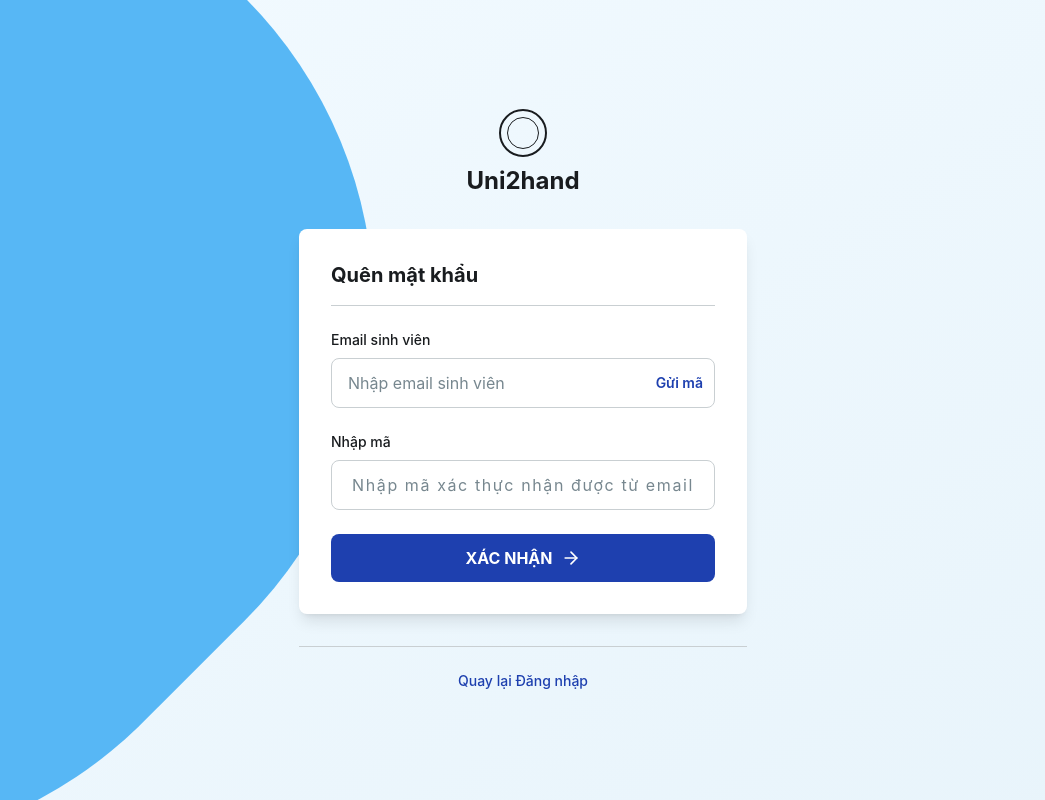
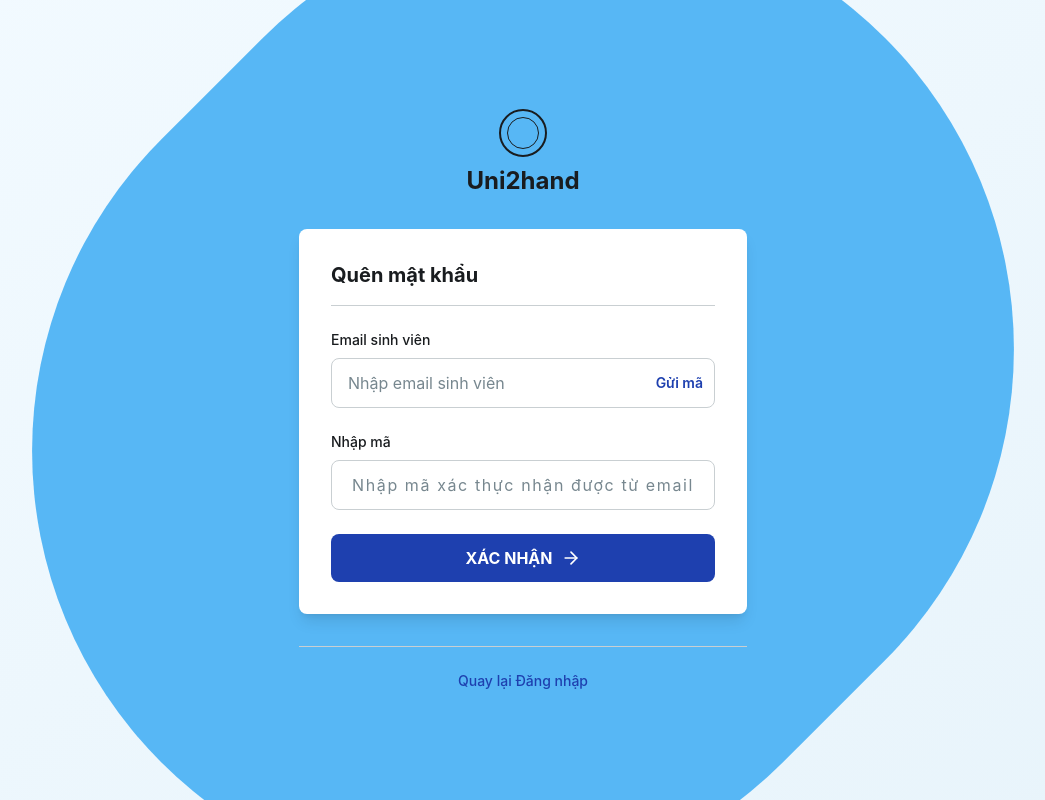
Before and after one commit to MrCopperrrr/Secondhand_Ecommerce, a React (Vite) app in the folder client/: page /forgot-password in a window 1280 px wide. Shown: the whole page, without its empty margins (117-1162 px from the left). Built offline with nearby package versions, Linux system fonts and the light colour scheme.

Commit message:
style: center align the background pill shape decoration

```diff
--- a/client/src/components/auth/decoration-shape.tsx
+++ b/client/src/components/auth/decoration-shape.tsx
@@ -3,10 +3,9 @@
 export function DecorationShape() {
   return (
     <div className="absolute inset-0 overflow-hidden pointer-events-none select-none">
-      {/* Pill shape based on user guide:
-          - Large rectangle (size proportional to viewport)
-          - Max rounding (radius = 1/2 width)
-          - Rotation 45 degrees counter-clockwise (-45deg)
+      {/* Centered Pill shape:
+          - Geometric center coincides with the container's center
+          - Rotation 45 degrees counter-clockwise
       */}
       <div
         className="absolute opacity-100 mix-blend-normal"
@@ -15,9 +14,9 @@ export function DecorationShape() {
           height: '110vh',
           background: '#57B7F5',
           borderRadius: '40vw', // radius = 1/2 width
-          left: '-40vw',
-          top: '-10vh',
-          transform: 'rotate(-45deg)', // 45 degrees counter-clockwise
+          left: '50%',
+          top: '50%',
+          transform: 'translate(-50%, -50%) rotate(-45deg)', // Centered and rotated
           transformOrigin: 'center center',
           zIndex: 0
         }}
```
